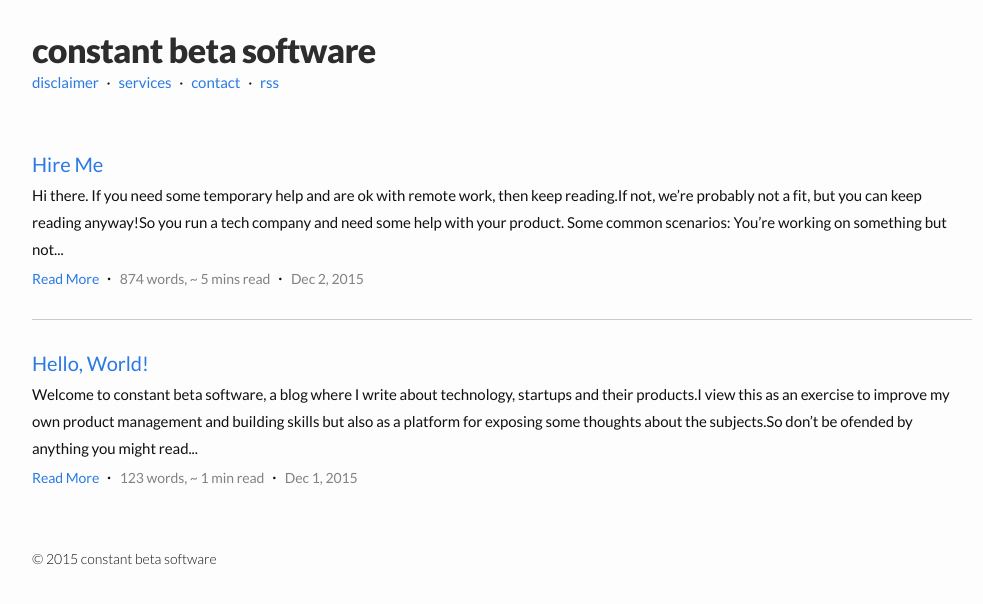
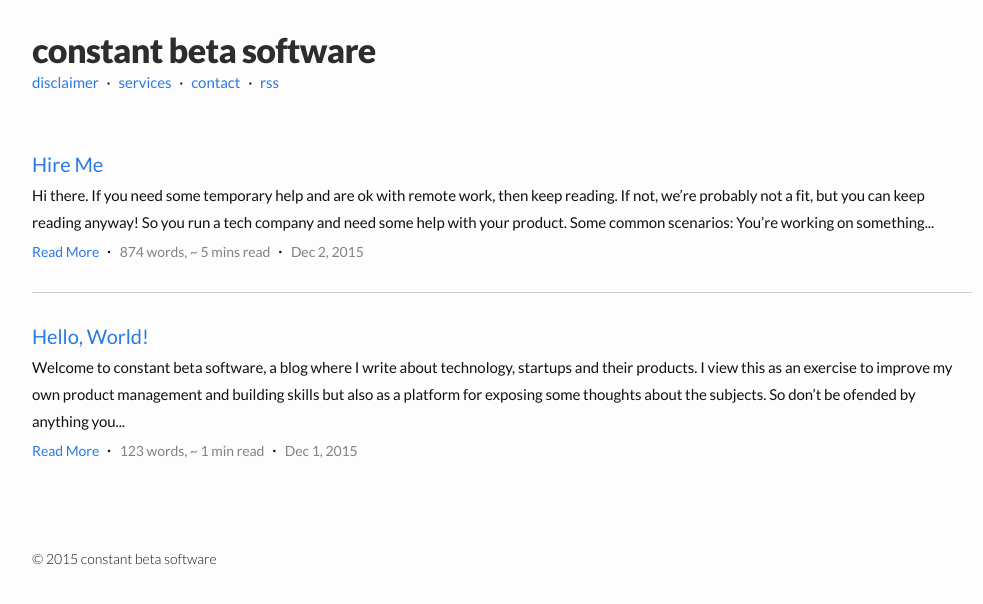
Before and after one commit to constantbetasoftware/constantbetasoftware.github.io, a Jekyll site: the page built from index.html, in a window 1280 px wide. Shown: the top 604 px of the page, without its empty margins (138-1121 px from the left). Built offline with Jekyll 4.4.1, drawn with Linux system fonts in a browser that asks for light colours.

Commit message:
dont remove newlines for post snippet

```diff
--- a/_includes/post_snippet.html
+++ b/_includes/post_snippet.html
@@ -7,7 +7,7 @@
 
   <div class="post-content-snippet">
     {% if post.content.size > 50 %}
-      {{ post.content | strip_html | strip_newlines | truncatewords: 50 }}
+      {{ post.content | strip_html | truncatewords: 50 }}
     {% else %}
       {{ post.content }}
     {% endif %}
```
